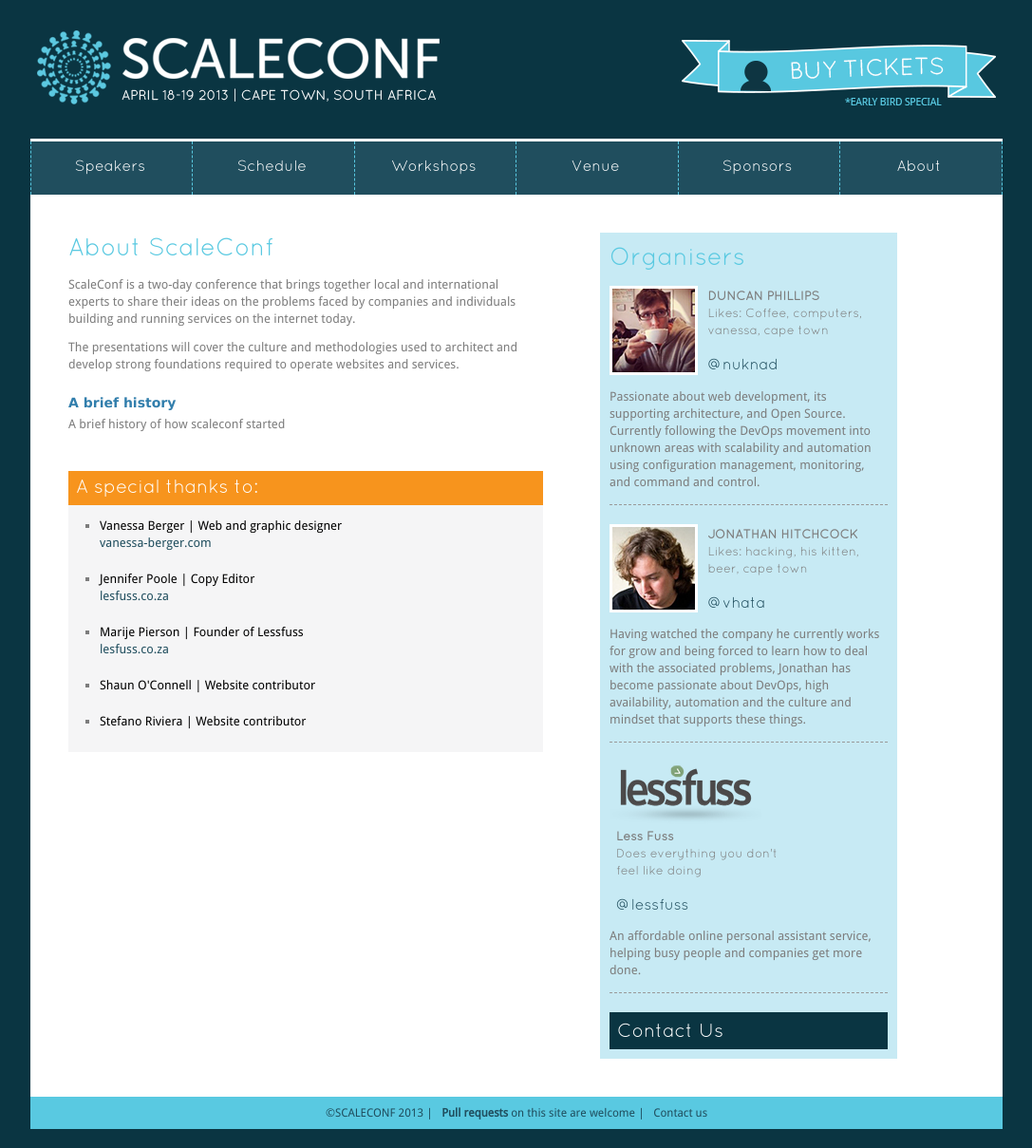
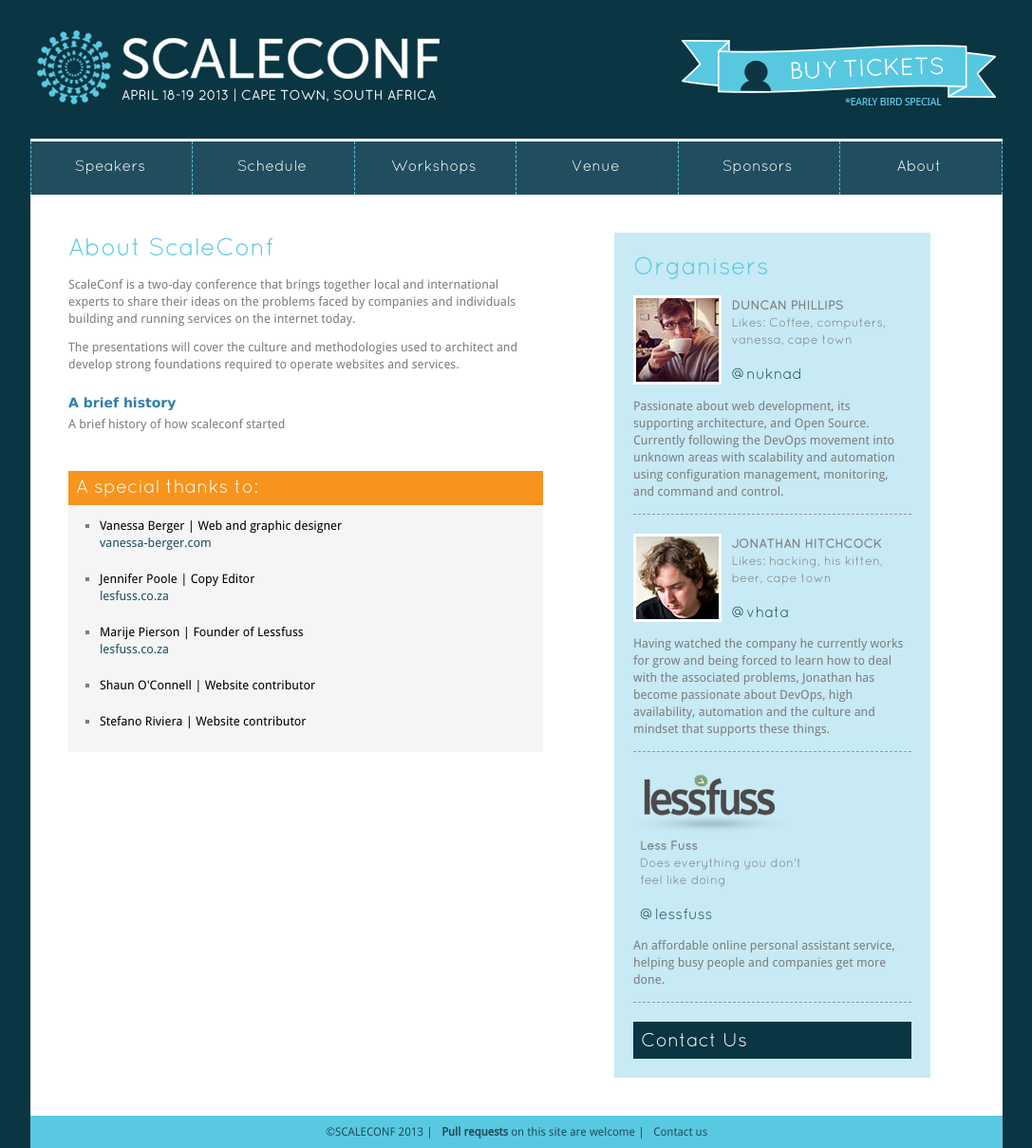
Before and after one commit to scaleconf/scaleconf.github.com, a Jekyll site: the page built from about.html, in a window 1280 px wide. Shown: the whole page at 95% size, without its empty margins (96-1183 px from the left). Built offline with Jekyll 4.4.1, drawn with Linux system fonts in a browser that asks for light colours; Markdown is read by kramdown in place of the engine named in the settings.

Commit message:
spacing on column on about page

```diff
--- a/css/scaleconf2013.css
+++ b/css/scaleconf2013.css
@@ -982,10 +982,10 @@
 }
 
 #about-pg #right-column-about {
-	margin-left: 600px;
+	margin-left: 615px;
 	width: 293px;
 	background-color: #c7eaf4;
-	padding: 10px;
+	padding: 20px;
 }
 
 #about-pg #left-column-about #thanks {
```
